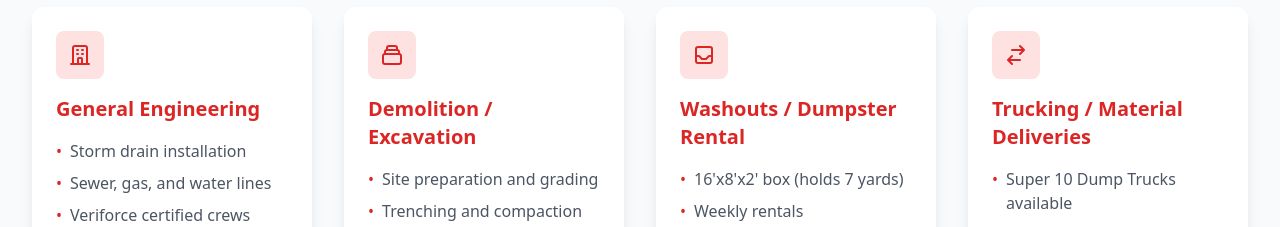
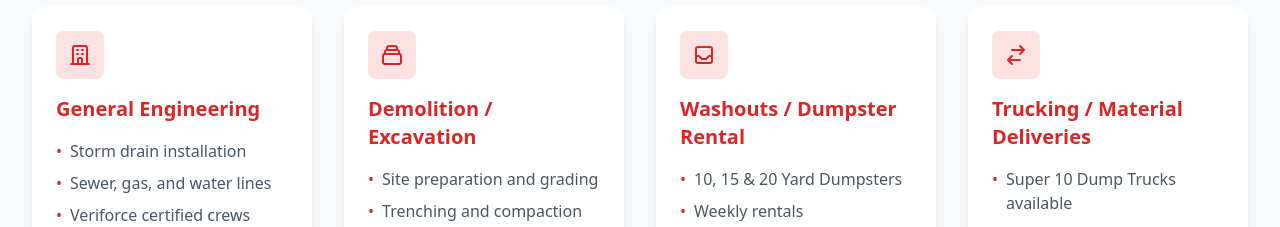
Before and after one commit to Ceir-Ceir/crmsite, a Next.js app: page / in a window 1280 px wide. Shown: the part 801-1028 px from the top of the page. Built offline with nearby package versions, Linux system fonts and the light colour scheme.

Commit message:
dumpster edits

```diff
--- a/src/app/page.tsx
+++ b/src/app/page.tsx
@@ -262,7 +262,7 @@ export default function Home() {
                 <ul className="space-y-2 text-gray-600">
                   <li className="flex items-start">
                     <span className="text-red-600 mr-2">•</span>
-                    16'x8'x2' box (holds 7 yards)
+                    10, 15 & 20 Yard Dumpsters
                   </li>
                   <li className="flex items-start">
                     <span className="text-red-600 mr-2">•</span>
```
